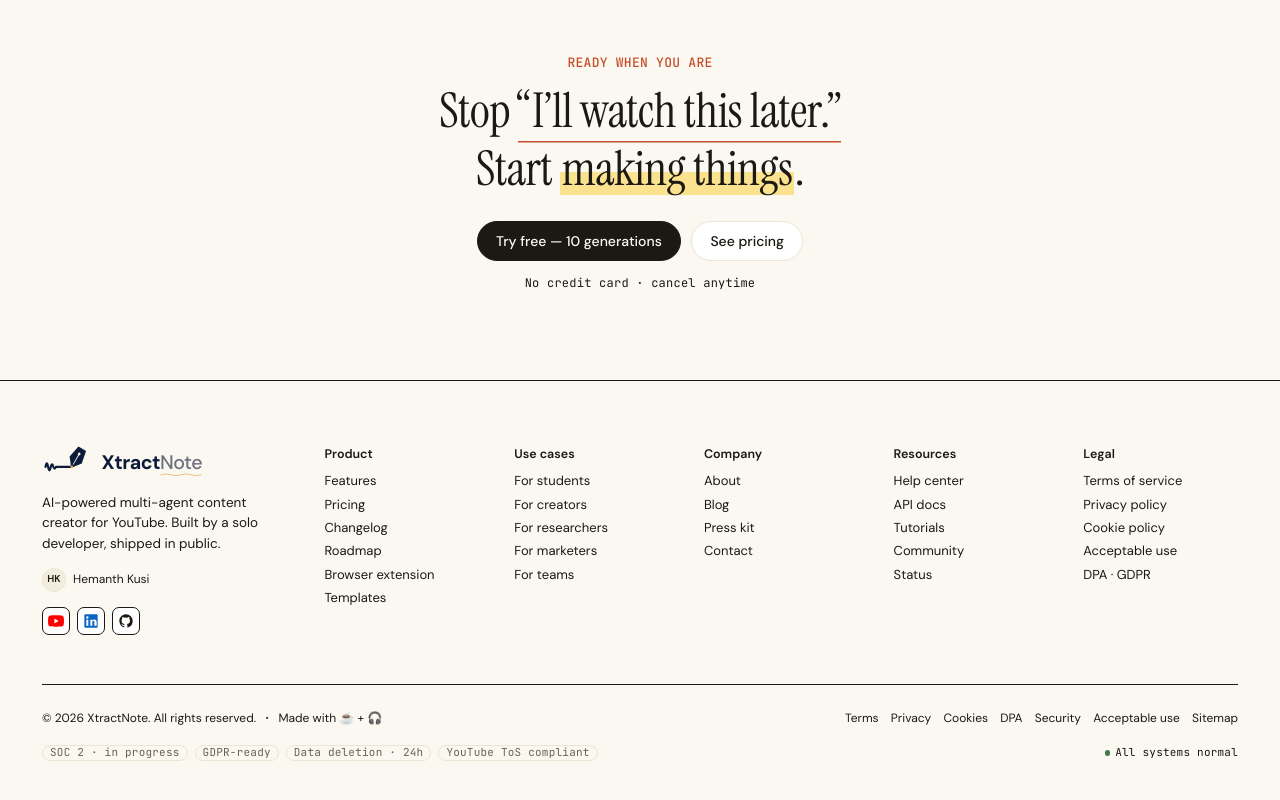
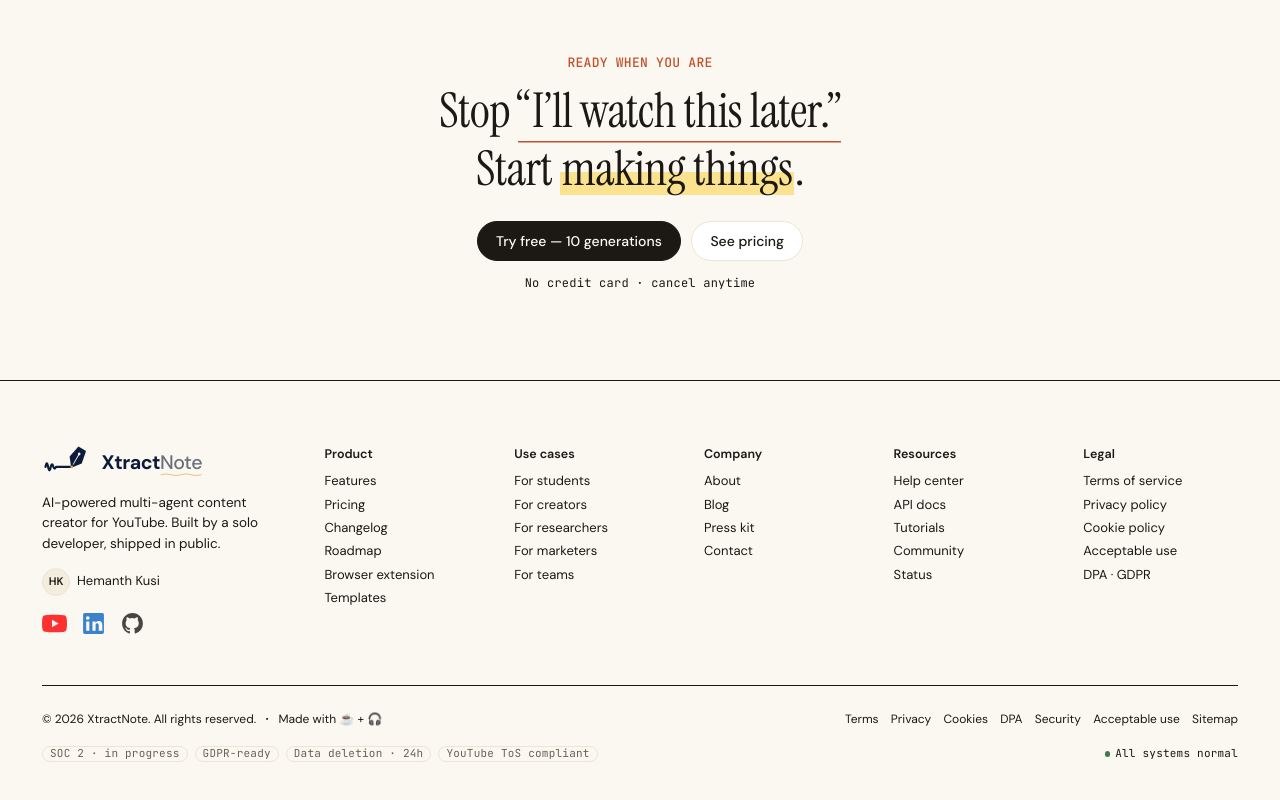
Before and after one commit to HemanthKusi/XtractNote, a Next.js app in the folder frontend/: page / in a window 1280 px wide. Shown: the part 2290-3090 px from the top of the page. Built offline with nearby package versions, Linux system fonts and the light colour scheme.

Commit message:
fix(footer): clean social icons — remove borders, use larger real logos with hover opacity

```diff
--- a/frontend/src/components/landing/footer.tsx
+++ b/frontend/src/components/landing/footer.tsx
@@ -19,7 +19,7 @@
     label: "YouTube",
     href: "#",
     icon: (
-      <svg width="16" height="16" viewBox="0 0 24 24" fill="#FF0000">
+      <svg width="25" height="25" viewBox="0 0 24 24" fill="#FF0000">
         <path d="M23.5 6.2a3 3 0 0 0-2.1-2.1C19.5 3.5 12 3.5 12 3.5s-7.5 0-9.4.6A3 3 0 0 0 .5 6.2 31.5 31.5 0 0 0 0 12a31.5 31.5 0 0 0 .5 5.8 3 3 0 0 0 2.1 2.1c1.9.6 9.4.6 9.4.6s7.5 0 9.4-.6a3 3 0 0 0 2.1-2.1A31.5 31.5 0 0 0 24 12a31.5 31.5 0 0 0-.5-5.8ZM9.6 15.6V8.4l6.3 3.6-6.3 3.6Z" />
       </svg>
     ),
@@ -28,7 +28,7 @@
     label: "LinkedIn",
     href: "#",
     icon: (
-      <svg width="16" height="16" viewBox="0 0 24 24" fill="#0A66C2">
+      <svg width="25" height="25" viewBox="0 0 24 24" fill="#0A66C2">
         <path d="M20.5 2h-17A1.5 1.5 0 0 0 2 3.5v17A1.5 1.5 0 0 0 3.5 22h17a1.5 1.5 0 0 0 1.5-1.5v-17A1.5 1.5 0 0 0 20.5 2ZM8 19H5v-9h3v9ZM6.5 8.5A1.75 1.75 0 1 1 8.3 6.8a1.75 1.75 0 0 1-1.8 1.7ZM20 19h-3v-4.7c0-1.1 0-2.5-1.5-2.5S14 13 14 14.2V19h-3v-9h2.9v1.2h0a3.2 3.2 0 0 1 2.9-1.6c3.1 0 3.7 2 3.7 4.7V19Z" />
       </svg>
     ),
@@ -37,7 +37,7 @@
     label: "GitHub",
     href: "#",
     icon: (
-      <svg width="16" height="16" viewBox="0 0 24 24" fill="currentColor">
+      <svg width="25" height="25" viewBox="0 0 24 24" fill="currentColor">
         <path d="M12 2C6.5 2 2 6.5 2 12c0 4.4 2.9 8.2 6.8 9.5.5.1.7-.2.7-.5v-1.7c-2.8.6-3.4-1.3-3.4-1.3-.4-1.1-1.1-1.4-1.1-1.4-.9-.6.1-.6.1-.6 1 .1 1.5 1 1.5 1 .9 1.5 2.3 1.1 2.8.8.1-.6.3-1.1.6-1.3-2.2-.3-4.6-1.1-4.6-5 0-1.1.4-2 1-2.7-.1-.3-.4-1.3.1-2.7 0 0 .8-.3 2.7 1a9.4 9.4 0 0 1 5 0c1.9-1.3 2.7-1 2.7-1 .5 1.4.2 2.4.1 2.7.6.7 1 1.6 1 2.7 0 3.9-2.4 4.7-4.6 5 .4.3.7.9.7 1.9v2.8c0 .3.2.6.7.5A10 10 0 0 0 22 12c0-5.5-4.5-10-10-10Z" />
       </svg>
     ),
@@ -90,26 +90,20 @@
 
             {/* Developer */}
             <div className="flex items-center gap-2">
-              <Avatar initials="HK" size="sm" />
-              <span className="text-[12px] text-[var(--ink-muted)]">Hemanth Kusi</span>
+              <Avatar initials="HK" size="md" />
+              <span className="text-[13px] text-[var(--ink-muted)]">Hemanth Kusi</span>
             </div>
 
             {/* Social links */}
-            <div className="mt-1 flex flex-wrap gap-2">
-              {SOCIALS.map((s) => (
+            <div className="mt-1 flex flex-wrap gap-4">
+            {SOCIALS.map((s) => (
                 <span
-                  key={s.label}
-                  title={s.label}
-                  className="
-                    inline-flex h-8 w-8 cursor-pointer items-center
-                    justify-center rounded-lg border border-[var(--border)]
-                    bg-[var(--xn-surface)] transition-colors
-                    hover:border-[var(--border-strong)]
-                  "
-                >
-                  {s.icon}
+                    key={s.label}
+                    title={s.label}
+                    className="inline-flex cursor-pointer items-center opacity-80 transition-opacity hover:opacity-100">
+                    {s.icon}
                 </span>
-              ))}
+            ))}
             </div>
           </div>
 
```
